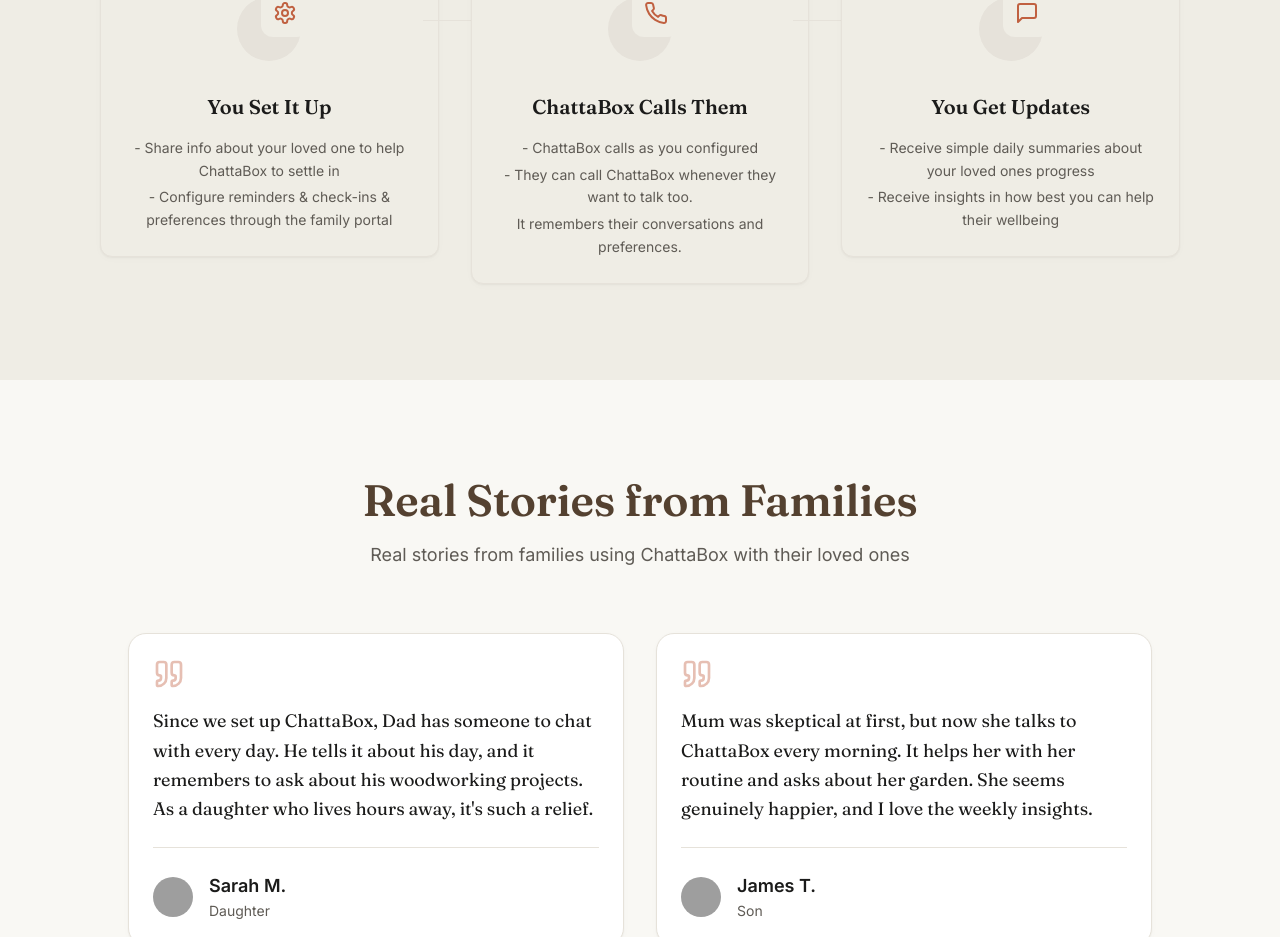
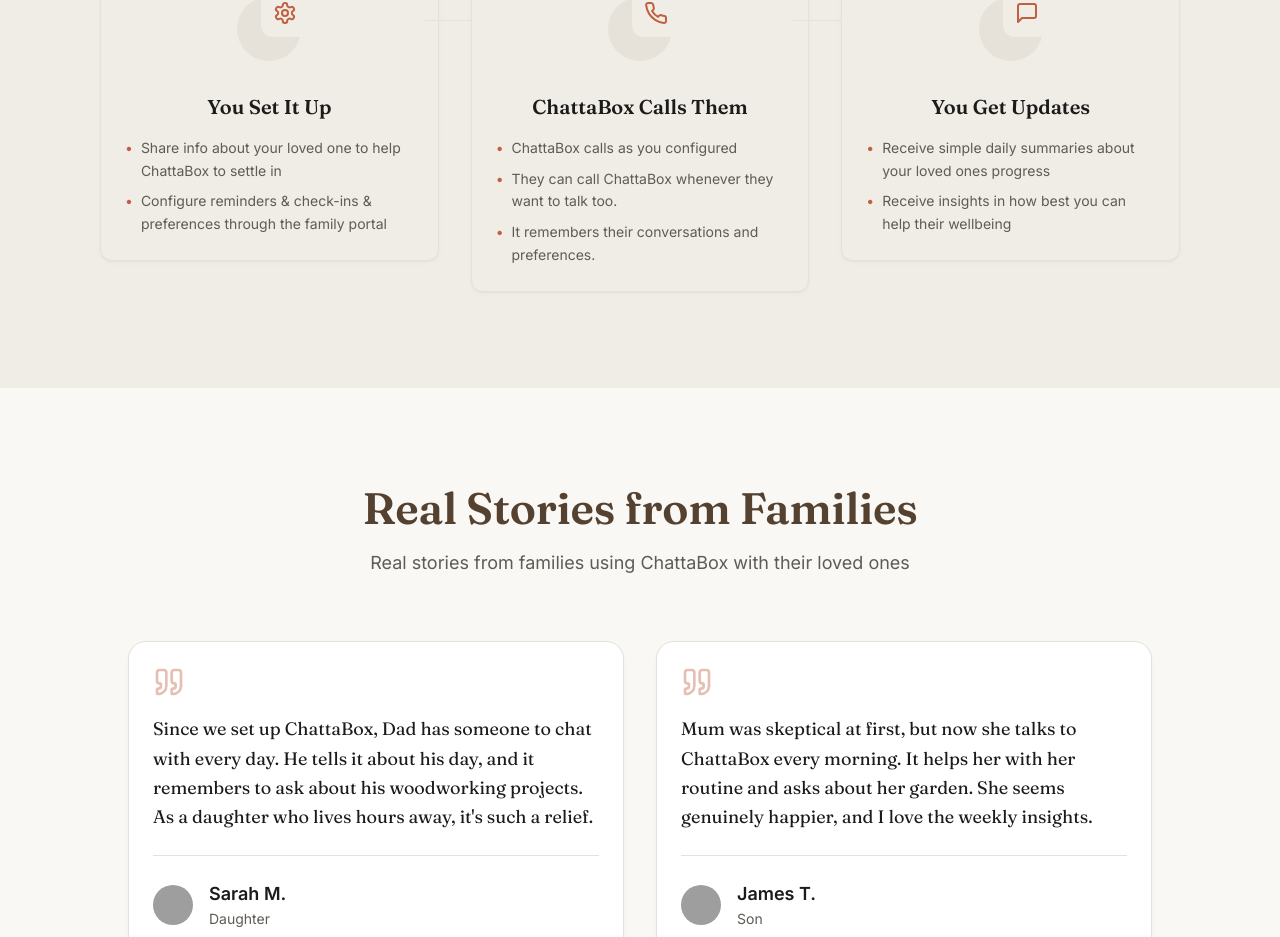
Before and after one commit to hawkpersonal/ChattaBox-Public-Website, a React (Vite) app: page / in a window 1280 px wide. Shown: the part 2935-3872 px from the top of the page. Built offline with nearby package versions, Linux system fonts and the light colour scheme; grey boxes are pictures that could not be loaded.

Commit message:
Change dashes to bullet points in How It Works section to match hero style

```diff
--- a/src/components/sections/HowItWorks.tsx
+++ b/src/components/sections/HowItWorks.tsx
@@ -57,25 +57,46 @@
                     <h3 className="text-xl font-serif font-semibold text-[#1B1B1A]">
                       {step.title}
                     </h3>
-                    <div className="text-sm text-[#5F5B55] leading-relaxed space-y-1">
+                    <ul className="text-sm text-[#5F5B55] leading-relaxed space-y-2 text-left w-full">
                       {step.number === "1" ? (
                         <>
-                          <p>- Share info about your loved one to help ChattaBox to settle in</p>
-                          <p>- Configure reminders & check-ins & preferences through the family portal</p>
+                          <li className="flex items-baseline gap-2">
+                            <span className="text-[#C06040]">•</span>
+                            <span>Share info about your loved one to help ChattaBox to settle in</span>
+                          </li>
+                          <li className="flex items-baseline gap-2">
+                            <span className="text-[#C06040]">•</span>
+                            <span>Configure reminders & check-ins & preferences through the family portal</span>
+                          </li>
                         </>
                       ) : step.number === "2" ? (
                         <>
-                          <p>- ChattaBox calls as you configured</p>
-                          <p>- They can call ChattaBox whenever they want to talk too.</p>
-                          <p>It remembers their conversations and preferences.</p>
+                          <li className="flex items-baseline gap-2">
+                            <span className="text-[#C06040]">•</span>
+                            <span>ChattaBox calls as you configured</span>
+                          </li>
+                          <li className="flex items-baseline gap-2">
+                            <span className="text-[#C06040]">•</span>
+                            <span>They can call ChattaBox whenever they want to talk too.</span>
+                          </li>
+                          <li className="flex items-baseline gap-2">
+                            <span className="text-[#C06040]">•</span>
+                            <span>It remembers their conversations and preferences.</span>
+                          </li>
                         </>
                       ) : (
                         <>
-                          <p>- Receive simple daily summaries about your loved ones progress</p>
-                          <p>- Receive insights in how best you can help their wellbeing</p>
+                          <li className="flex items-baseline gap-2">
+                            <span className="text-[#C06040]">•</span>
+                            <span>Receive simple daily summaries about your loved ones progress</span>
+                          </li>
+                          <li className="flex items-baseline gap-2">
+                            <span className="text-[#C06040]">•</span>
+                            <span>Receive insights in how best you can help their wellbeing</span>
+                          </li>
                         </>
                       )}
-                    </div>
+                    </ul>
                   </div>
                 </div>
                 {index < steps.length - 1 && (
```
